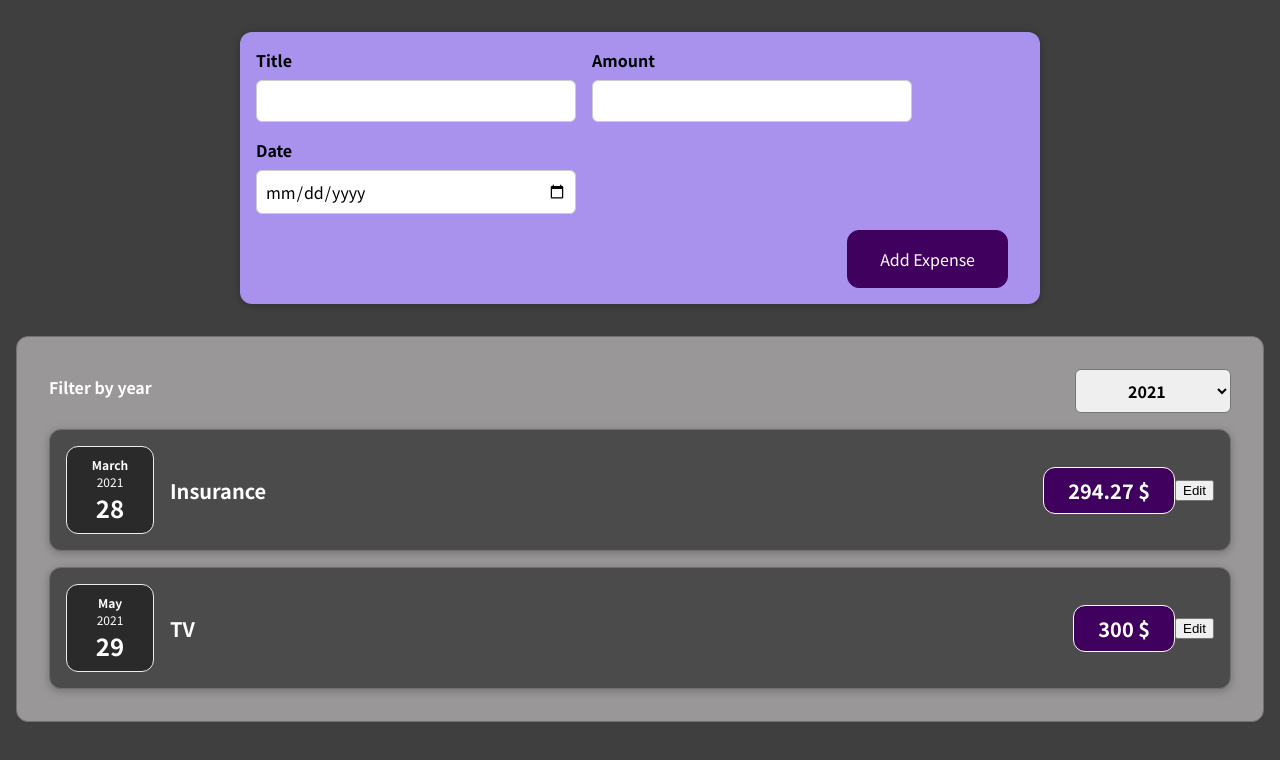
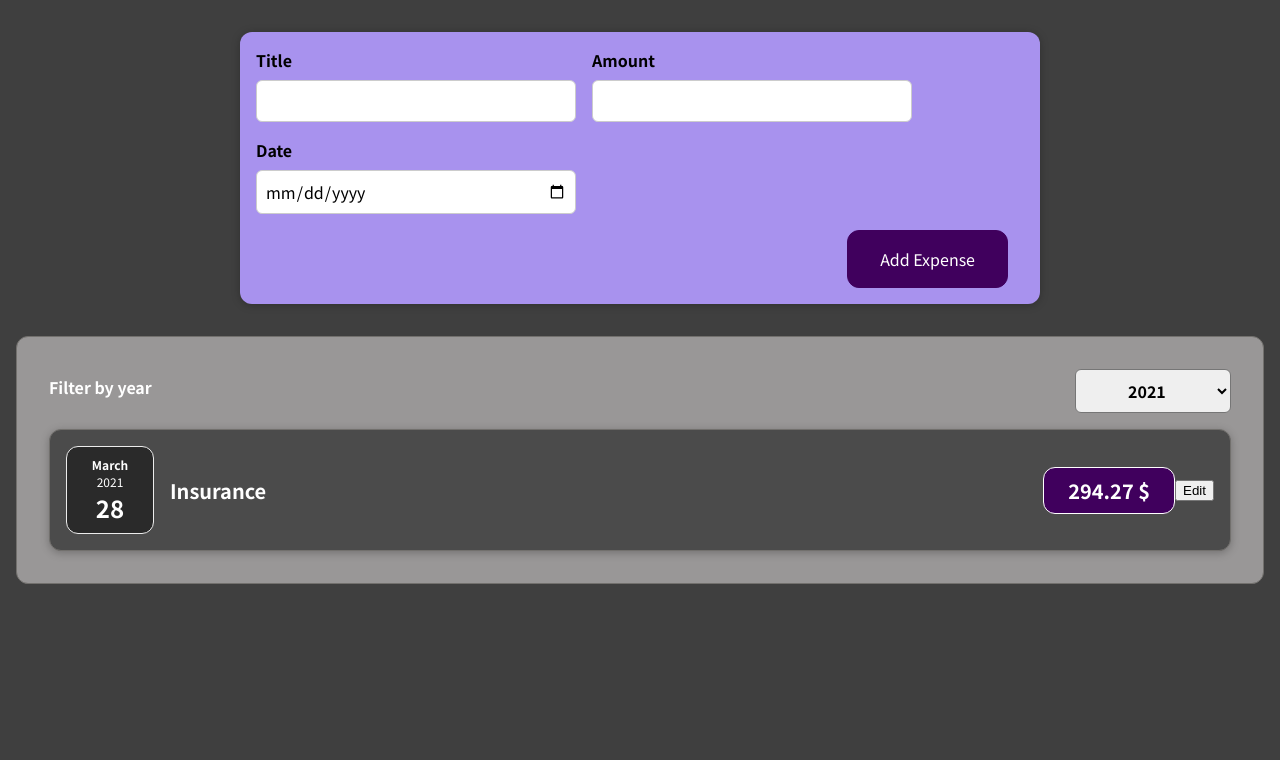
Before and after one commit to motaur/react-test-app, a React (Create React App) app: page / in a window 1280 px wide. Shown: the top 760 px of the page. Built offline with nearby package versions, Linux system fonts and the light colour scheme.

Commit message:
list recomposition

```diff
--- a/src/App.js
+++ b/src/App.js
@@ -11,13 +11,13 @@ const expensesMockData = [
   },
   {
     id: "e2",
-    date: new Date(2021, 4, 29),
+    date: new Date(2020, 4, 29),
     title: "TV",
     amount: 300,
   },
   {
     id: "e3",
-    date: new Date(2000, 2, 5),
+    date: new Date(2019, 2, 5),
     title: "Car",
     amount: 1,
   },
--- a/src/components/Expenses/Expenses.js
+++ b/src/components/Expenses/Expenses.js
@@ -1,5 +1,5 @@
 import React, { useState } from "react";
-import ExpenseItem from "../ExpenseItem/ExpenseItem";
+import ExpensesList from "./ExpensesList/ExpensesList";
 import Card from "../UI/Card/Card";
 import "./Expenses.css";
 import ExpenseFilter from "./ExpensesFilter/ExpensesFilter";
@@ -24,9 +24,7 @@ const Expenses = (props) => {
         selected={filteredYear}
         onChangeFilter={filterChangeHandler}
       />
-      {list.map((item) => (
-        <ExpenseItem item={item} key={item.id}></ExpenseItem>
-      ))}
+      <ExpensesList list={list} />
     </Card>
   );
 };
--- /dev/null
+++ b/src/components/Expenses/ExpensesList/ExpensesList.css
@@ -0,0 +1,3 @@
+.expenses {
+  background-color: #999797;
+}
--- /dev/null
+++ b/src/components/Expenses/ExpensesList/ExpensesList.js
@@ -0,0 +1,18 @@
+import ExpenseItem from "../../ExpenseItem/ExpenseItem";
+import "./ExpensesList.css";
+
+const Expenses = (props) => {
+  return (
+    <>
+      {props.list.length === 0 ? (
+        <h3>No items to show</h3>
+      ) : (
+        props.list.map((item) => (
+          <ExpenseItem item={item} key={item.id}></ExpenseItem>
+        ))
+      )}
+    </>
+  );
+};
+
+export default Expenses;
```
Also changed, not shown: 1 other file (tests, documents, lock files or other folders).
